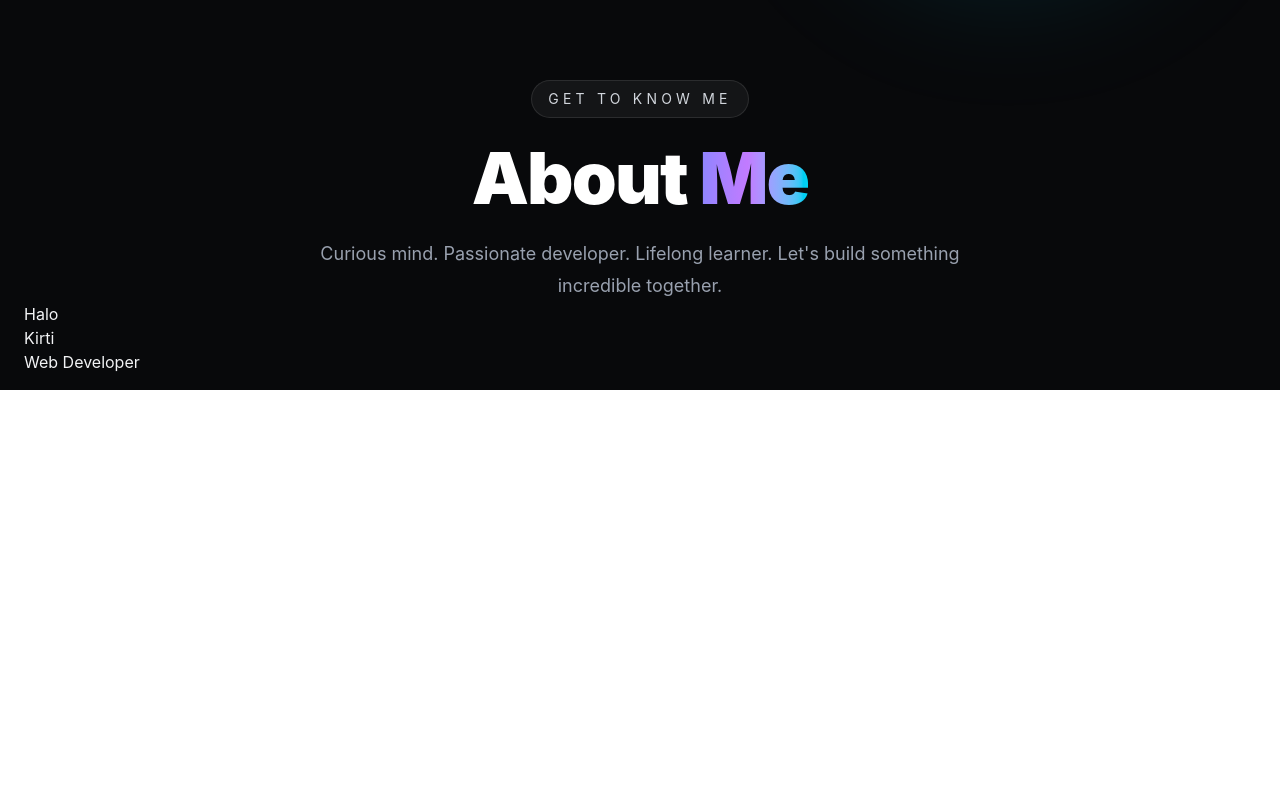
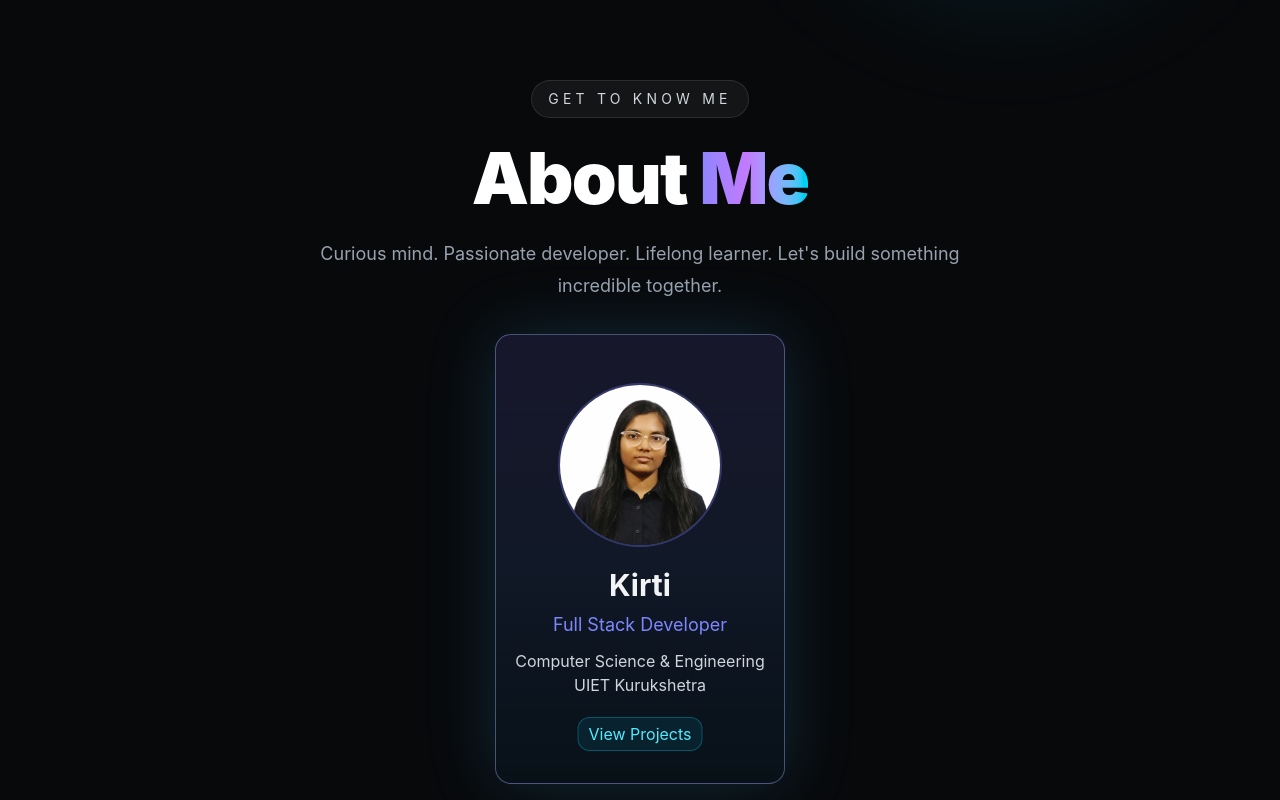
Before and after one commit to Kirti391/Portfolio-website, a React (Vite) app: page / in a window 1280 px wide. Shown: the part 828-1628 px from the top of the page. Before the commit the page ends 1218 px from the top, so only its background shows below. Built offline with nearby package versions, Linux system fonts and the light colour scheme.

Commit message:
feat: profile card front completed

```diff
--- a/src/components/about/profileCard.jsx
+++ b/src/components/about/profileCard.jsx
@@ -1,13 +1,36 @@
+import profile from "../../assets/Kirti.jpeg";
+import SocialButton from "../socialButton.jsx";
+import { FiGithub, FiLinkedin, FiMail } from "react-icons/fi";
 function ProfileCard() {
 
     return (
-        <div>
-            <div>Halo</div>
-            <div>
-                <img src="" alt="" />
+        <div  className="relative mx-auto h-[450px] w-[290px] cursor-pointer mt-8">
+
+
+            <div className="absolute inset-0 border border-indigo-300/40 bg-gradient-to-b from-[#17172B] via-[#111827] to-[#081018] rounded-2xl shadow-[0_0_70px_rgba(56,189,248,.18)]">
+
+               {/* Front Profile Card */}
+                     {/* Halo */}
+                <div className="absolute left-1/2 top-12 -translate-x-1/2 h-41 w-41 rounded-full border-2 border-indigo-400/30"></div>
+                {/* <div className="absolute left-1/2 top-12 -translate-x-1/2 h-40 w-40 rounded-full bg-cyan-500/10 blur-3xl"></div> */}
+                <div className="relative z-10 flex justify-center pt-12 top-0.5">
+                    <img src={profile} alt="Kirti_img" className="h-40 w-40 rounded-full " />
+                </div>
+                <h2 className="mt-6 text-center text-3xl font-bold">Kirti</h2>
+                <p className="mt-2 text-center text-lg text-indigo-400">Full Stack Developer</p>
+                <p className="mt-2.5 text-center text-gray-300">Computer Science & Engineering {<br></br>}UIET Kurukshetra</p>
+
+                <a href="#projects" className="absolute bottom-8 left-1/2 -translate-x-1/2 text-center text-cyan-300  bg-cyan-500/10 rounded-xl
+                border border-cyan-400/30 py-1 px-2.5 transition-all hover:bg-cyan-500/20 duration-300 hover:-translate-y-1">View Projects</a>
+
+
+               {/* Back profile card */}
+
             </div>
-            <h2>Kirti</h2>
-            <p>Web Developer</p>
+
+
+
+
         </div>
     )
 }
```
